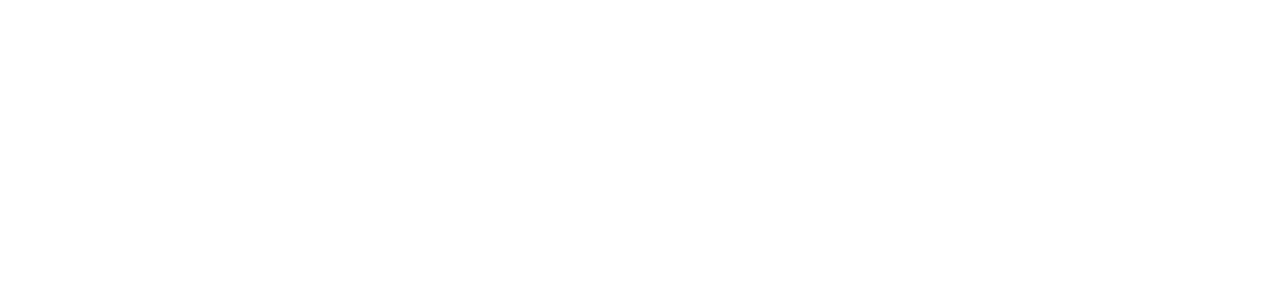
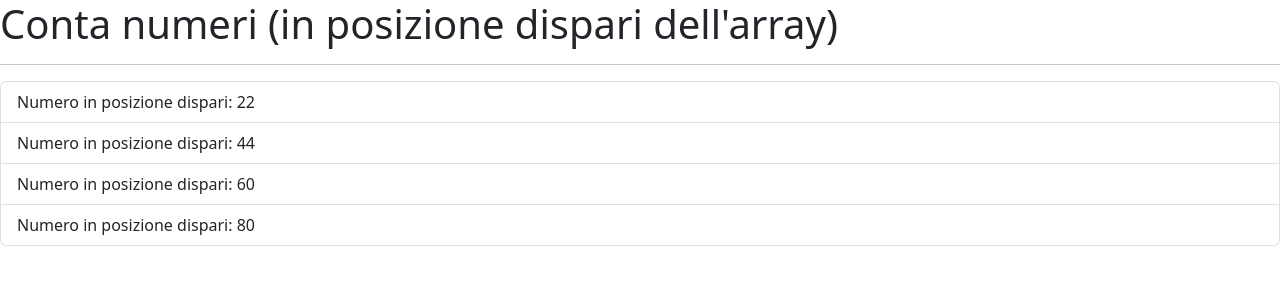
Before and after one commit to AlessioNapoletano/js-jsnacks-blocco-2, a plain HTML site: page 28.11.22 - Esercizio 3/index.html in a window 1280 px wide. Drawn offline with nearby package versions, Linux system fonts and the light colour scheme.

Commit message:
Add Manipolazione Doma

```diff
--- a/28.11.22 - Esercizio 3/index.html
+++ b/28.11.22 - Esercizio 3/index.html
@@ -13,7 +13,16 @@
 </head>
 
 <body>
+    <header>
+        <h1>Conta numeri (in posizione dispari dell'array)</h1>
+        <hr>
+    </header>
 
+    <main>
+        <ul class="list-group">
+
+        </ul>
+    </main>
 
     <script src="./js/script.js"></script>
 </body>
--- a/28.11.22 - Esercizio 3/js/script.js
+++ b/28.11.22 - Esercizio 3/js/script.js
@@ -1,11 +1,15 @@
 // Crea un array di numeri interi e fai la somma di tutti gli elementi che sono in posizione dispari
 
 const numbers = [10, 22, 33, 44, 55, 60, 70, 80, 90];
-
+const ulElement = document.querySelector("ul.list-group");
 let sum = 0;
 
 for (let i = 0; i < numbers.length; i++) {
     if (i % 2 != 0) {
+        const newLiElement = document.createElement("li");
+        newLiElement.classList.add("list-group-item");
+        newLiElement.innerHTML = "Numero in posizione dispari: " + numbers[i];
+        ulElement.append(newLiElement);
         console.log("Questo numero è in una posizione dispari, verrà sommatto: " + numbers[i]);
         sum = sum + numbers[i];
     }
```
